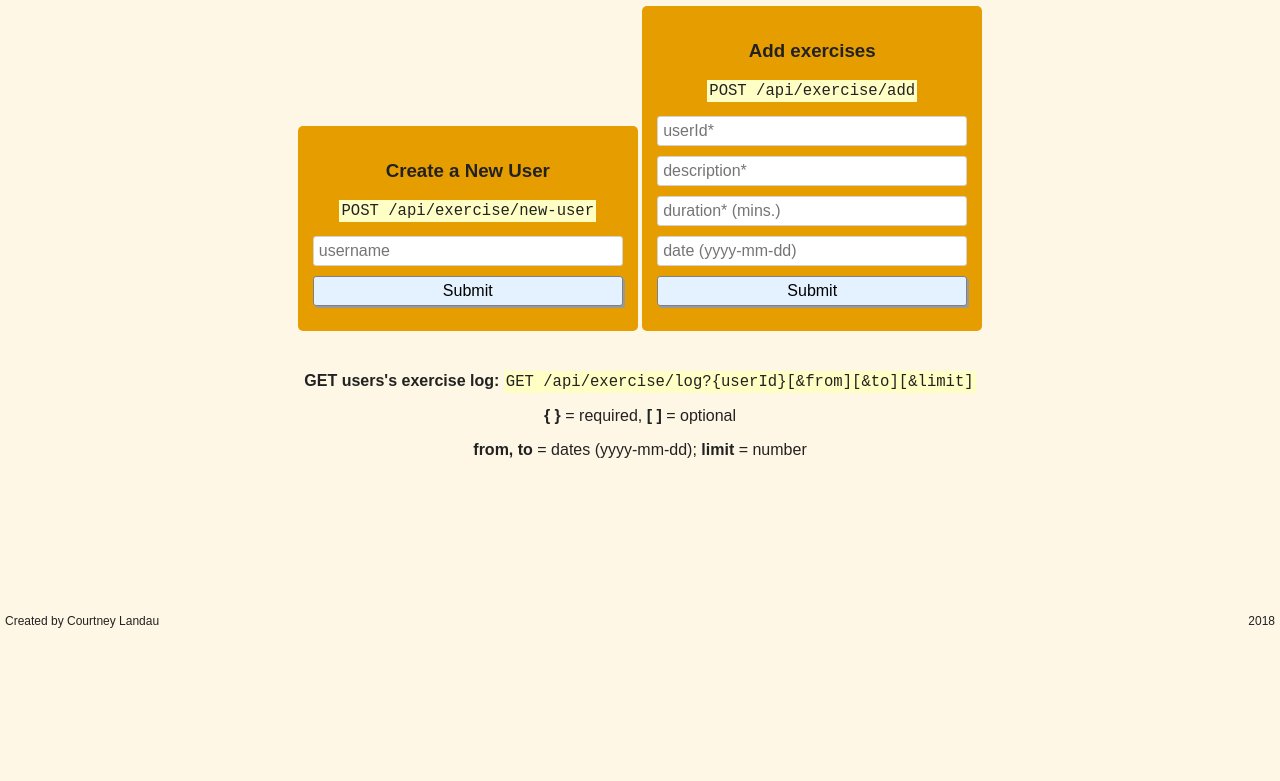
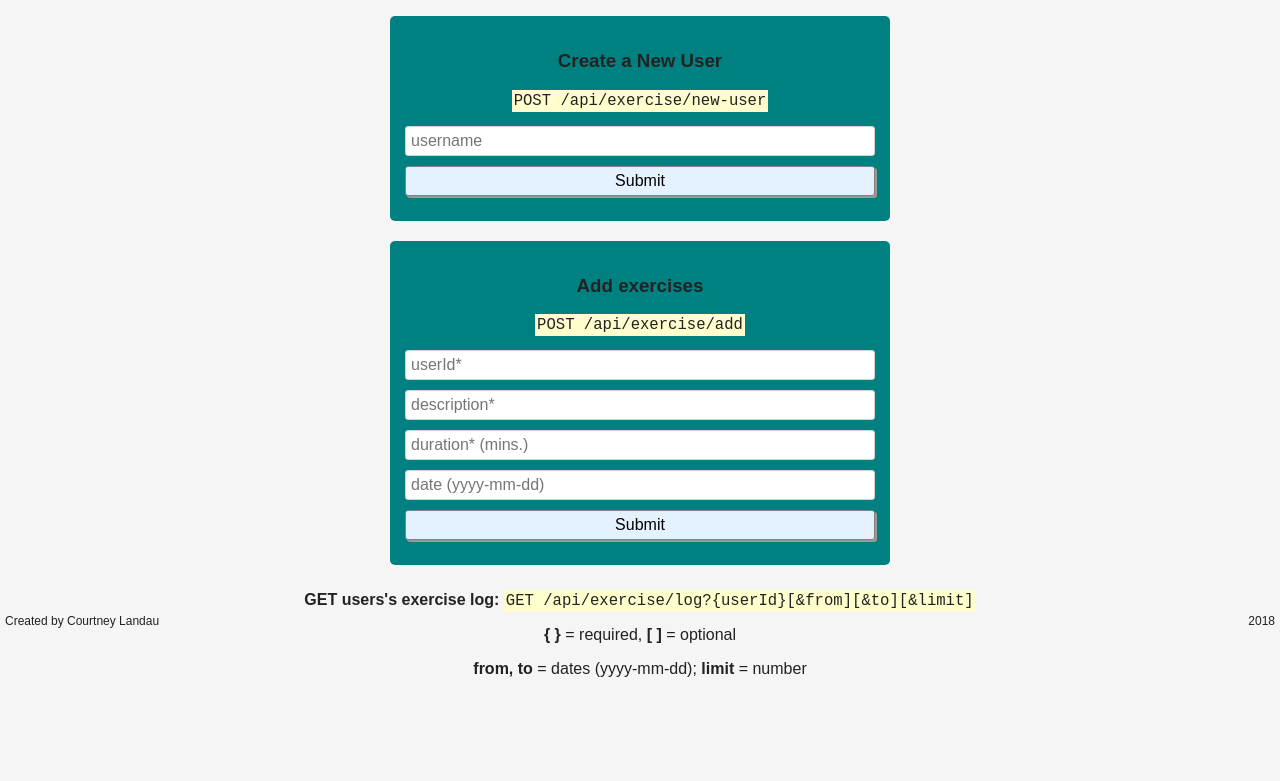
Before and after one commit to clandau/exerciseTracker, a website: page views/index.html in a window 1280 px wide. Shown: the part 160-941 px from the top of the page. Before the commit the page ends 800 px from the top, so only its background shows below. Drawn offline with Linux system fonts and the light colour scheme; files that its build step writes are made by us from their sources.

Commit message:
style changes

```diff
--- a/public/style.css
+++ b/public/style.css
@@ -7,9 +7,13 @@
     font-family:sans-serif;
     margin: 25px;
     color: #222;
-    /* background-color: #f5f5f5; */
-    background-color: #fff7e6;
+    background-color: #f5f5f5;
   }
+
+  /* .form-div {
+    align-content: center;
+    background-color: #008080;
+  } */
 
   #title {
     text-align: center;
@@ -34,13 +38,13 @@
   }
 
   form {
-    margin-bottom: 25px;
+    /* margin-bottom: 25px; */
+    margin: 10px auto;
     padding: 15px;
-    /* background-color: #87D37C; */
-    background-color: #e69d00;
+    text-align: center;
     display: inline-block;
-    width: 100%;
-    max-width: 340px;
+    background-color: #008080;
+    width: 500px;
     border-radius: 5px;
   }
 
@@ -70,7 +74,7 @@
   code {
     font-family: monospace;
     font-size: 1.2em;
-    background-color: #FFFEC4;
+    background-color: #fffecc;
     padding: 2px;
   }
 
--- a/views/index.html
+++ b/views/index.html
@@ -11,12 +11,14 @@
    <body>
       <div class="container">
          <h1 id='title'>Exercise tracker</h1>
+         <div class = 'form-div'>
           <form action="/api/exercise/new-user" method="post">
             <h3>Create a New User</h3>
             <p><code>POST /api/exercise/new-user</code></p>
             <input id="uname" type="text" name="username" placeholder="username">
             <input type="submit" value="Submit">
-          </form>
+          </form></div>
+          <div class = 'form-div'>
           <form action="/api/exercise/add" method="post">
             <h3>Add exercises</h3>
             <p><code>POST /api/exercise/add</code></p>
@@ -25,7 +27,7 @@
             <input id="dur" type="text" name="duration" placeholder="duration* (mins.)">
             <input id="dat" type="text" name="date" placeholder="date (yyyy-mm-dd)">
             <input type="submit" value="Submit">
-          </form>
+          </form></div>
           <p><strong>GET users's exercise log: </strong><code>GET /api/exercise/log?{userId}[&amp;from][&amp;to][&amp;limit]</code></p>
           <p><strong>{ }</strong> = required, <strong>[ ]</strong> = optional</p>
           <p><strong>from, to</strong> = dates (yyyy-mm-dd); <strong>limit</strong> = number</p>
```
